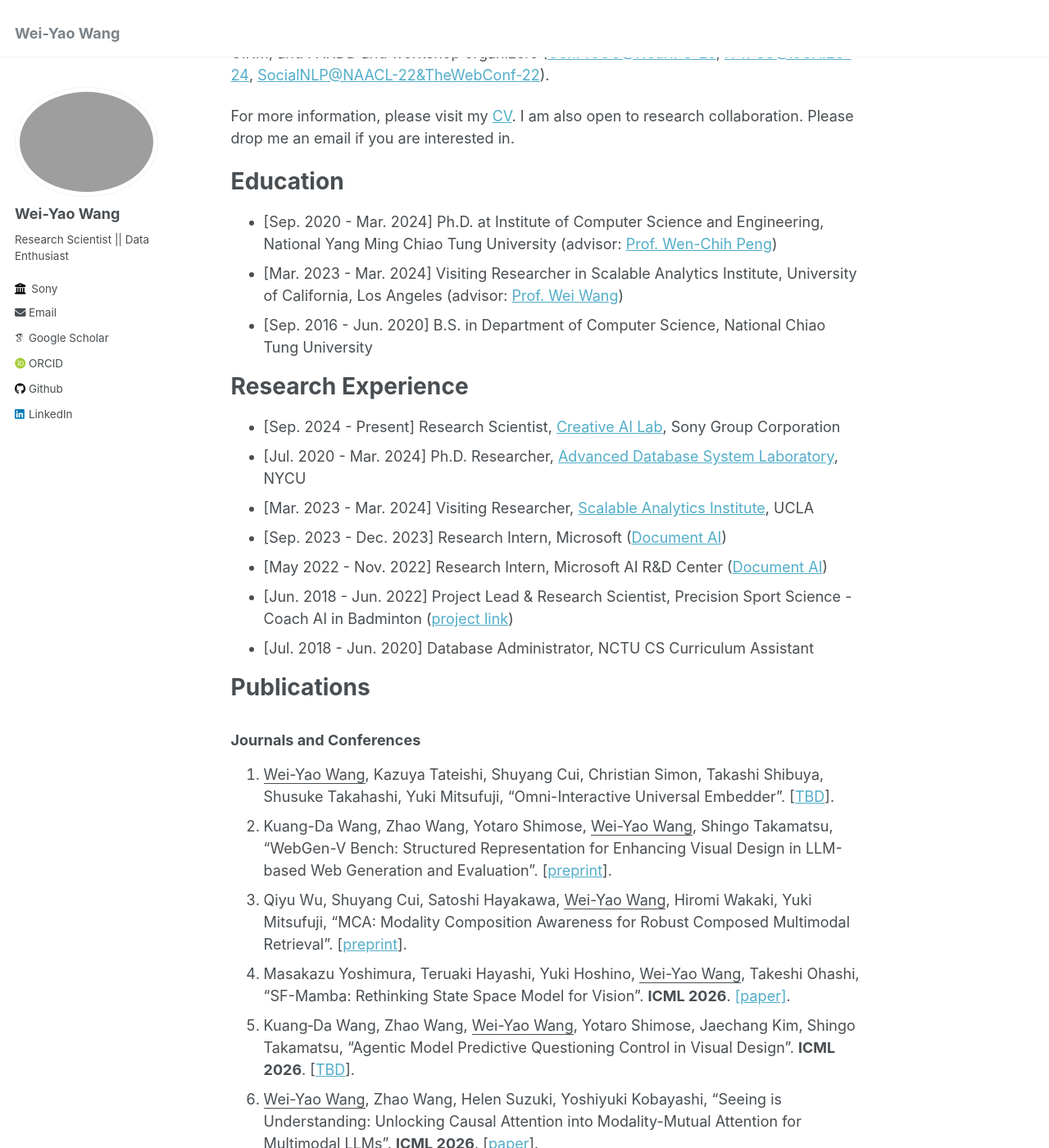
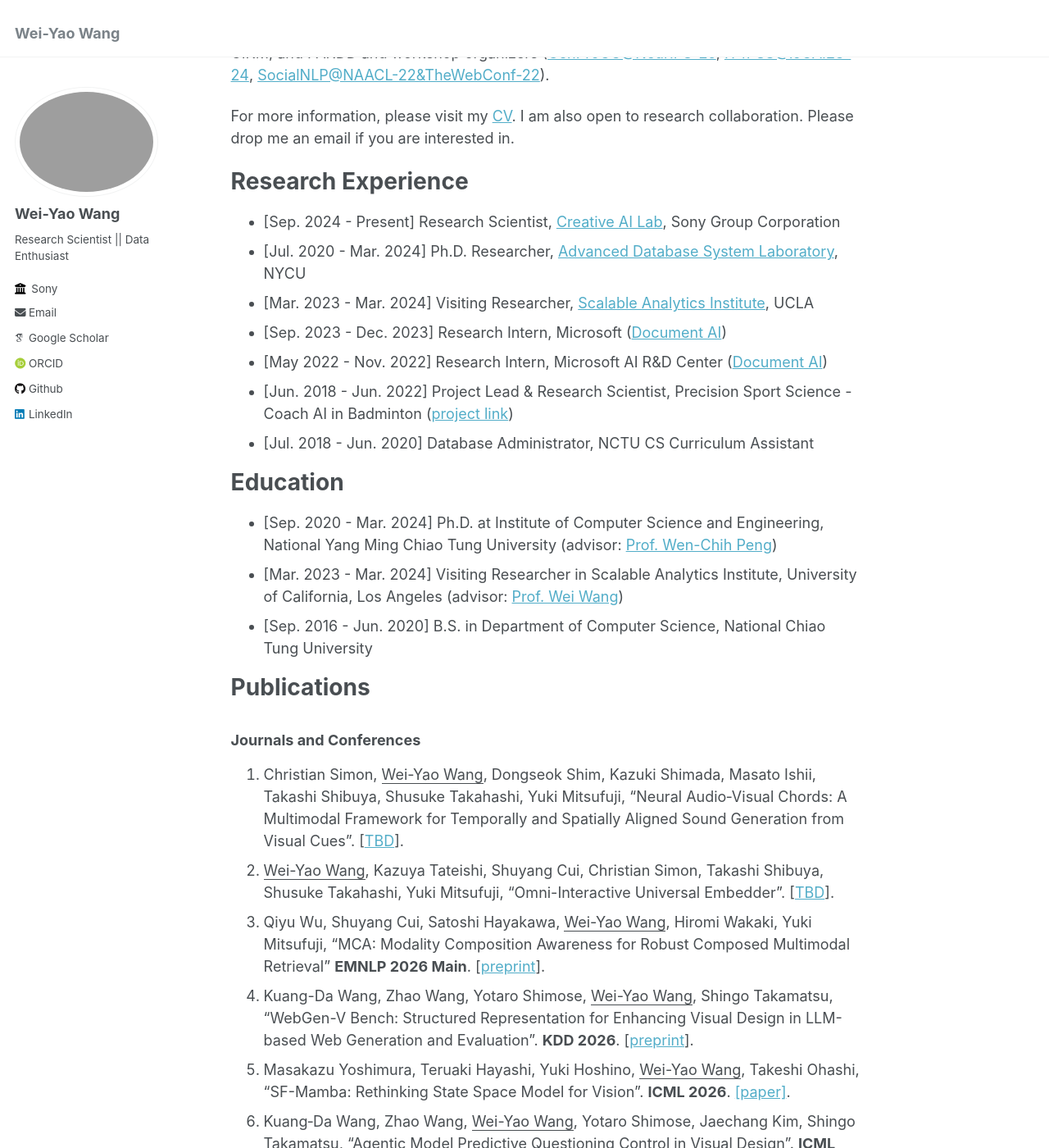
Before and after one commit to wywyWang/wywyWang.github.io, a Jekyll site: the page built from _pages/about.md, in a window 1280 px wide and 1400 px high, scrolled down 526 px. Shown: the whole window at 82% size. Built offline with Jekyll 4.4.1, drawn with Linux system fonts in a browser that asks for light colours; some web fonts are replaced; some of the changed text lies outside the part shown.

Commit message:
update papers

```diff
--- a/_pages/about.md
+++ b/_pages/about.md
@@ -7,17 +7,11 @@
   - /about.html
 ---
 
-My name is Wei-Yao Wang. I am a research scientist in the **[Creative AI Lab](https://sony.github.io/creativeai/)** at Sony, working on **Interactive omnimodal foundation models from LLM alignment to generation and LLM agents for content creation**. I received my Ph.D. and BSc degrees from National Yang Ming Chiao Tung University and National Chiao Tung University in Taiwan respectively, advised by [Prof. Wen-Chih Peng](https://sites.google.com/site/wcpeng/wcpeng). During my academic journey, I served as a visiting researcher at the ScAi lab advised by [Prof. Wei Wang](https://web.cs.ucla.edu/~weiwang/) at the University of California, Los Angeles. I was a research intern at [Document AI](https://www.microsoft.com/en-us/research/project/document-ai/overview/) in Microsoft in Seattle and Microsoft AI R&D Center in Taipei advised by [Paul Hsu](https://www.microsoft.com/en-us/research/people/paulhsu/), working on **low-resource field extractions from multi-modal documents with LLMs**.
+My name is Wei-Yao Wang. I am a research scientist in the **[Creative AI Lab](https://sony.github.io/creativeai/)** at Sony, working on **interactive multimodal models for content creation, spanning omni‑modal LLMs/embedders, video generation/editing, and agentic understanding**. I received my Ph.D. and BS degrees from National Yang Ming Chiao Tung University and National Chiao Tung University in Taiwan respectively, advised by [Prof. Wen-Chih Peng](https://sites.google.com/site/wcpeng/wcpeng). During my academic journey, I served as a visiting researcher at the ScAi lab advised by [Prof. Wei Wang](https://web.cs.ucla.edu/~weiwang/) at the University of California, Los Angeles. I was a research intern at [Document AI](https://www.microsoft.com/en-us/research/project/document-ai/overview/) in Microsoft in Seattle and Microsoft AI R&D Center in Taipei advised by [Paul Hsu](https://www.microsoft.com/en-us/research/people/paulhsu/), working on **low-resource field extractions from multi-modal documents with LLMs**.
 
 My research intersts include Interactive Omnimodal Models; LLM Agents; LLM Alignment; Foundation Models; Natural Language Processing; Sport Science; and Representation Learning; which has been published more than 40+ papers in international journals and major peer-reviewed conference proceedings (e.g., ICLR, NeurPS, ICML, CVPR, KDD, AAAI, ACL, EMNLP), including multiple best paper awards. I serve on the program committees of international conferences including ICLR, ICCV, AAAI, ACL ARR, KDD, IJCAI, CIKM, and PAKDD and workshop organizers ([GenProCC@NeurIPS-25](https://genprocc.github.io/), [IT4PSS@IJCAI23-24](https://wasn.csie.ncu.edu.tw/workshop/IT4PSS2024.html), [SocialNLP@NAACL-22&TheWebConf-22](https://sites.google.com/view/socialnlp2022/)).
 
 For more information, please visit my [CV](https://drive.google.com/file/d/1YWwWkMy9zy4jGmm8Jni4zRh-iomogupX/view?usp=drive_link). I am also open to research collaboration. Please drop me an email if you are interested in.
-
-Education
-======
-- [Sep. 2020 - Mar. 2024] Ph.D. at Institute of Computer Science and Engineering, National Yang Ming Chiao Tung University (advisor: [Prof. Wen-Chih Peng](https://sites.google.com/site/wcpeng/wcpeng))
-- [Mar. 2023 - Mar. 2024] Visiting Researcher in Scalable Analytics Institute, University of California, Los Angeles (advisor: [Prof. Wei Wang](https://web.cs.ucla.edu/~weiwang/))
-- [Sep. 2016 - Jun. 2020] B.S. in Department of Computer Science, National Chiao Tung University
 
 Research Experience
 ======
@@ -29,15 +23,22 @@
 - [Jun. 2018 - Jun. 2022] Project Lead & Research Scientist, Precision Sport Science - Coach AI in Badminton ([project link](https://github.com/wywyWang/CoachAI-Projects))
 - [Jul. 2018 - Jun. 2020] Database Administrator, NCTU CS Curriculum Assistant
 
+Education
+======
+- [Sep. 2020 - Mar. 2024] Ph.D. at Institute of Computer Science and Engineering, National Yang Ming Chiao Tung University (advisor: [Prof. Wen-Chih Peng](https://sites.google.com/site/wcpeng/wcpeng))
+- [Mar. 2023 - Mar. 2024] Visiting Researcher in Scalable Analytics Institute, University of California, Los Angeles (advisor: [Prof. Wei Wang](https://web.cs.ucla.edu/~weiwang/))
+- [Sep. 2016 - Jun. 2020] B.S. in Department of Computer Science, National Chiao Tung University
+
 Publications
 ======
 
 ### Journals and Conferences
-1. <ins>Wei-Yao Wang</ins>, Kazuya Tateishi, Shuyang Cui, Christian Simon, Takashi Shibuya, Shusuke Takahashi, Yuki Mitsufuji, "Omni-Interactive Universal Embedder". [[TBD]()].
-1. Kuang-Da Wang, Zhao Wang, Yotaro Shimose, <ins>Wei-Yao Wang</ins>, Shingo Takamatsu, "WebGen-V Bench: Structured Representation for Enhancing Visual Design in LLM-based Web Generation and Evaluation". [[preprint](https://arxiv.org/abs/2510.15306v1)].
-2. Qiyu Wu, Shuyang Cui, Satoshi Hayakawa, <ins>Wei-Yao Wang</ins>, Hiromi Wakaki, Yuki Mitsufuji, "MCA: Modality Composition Awareness for Robust Composed Multimodal Retrieval". [[preprint](https://arxiv.org/abs/2510.15543)].
-3. Masakazu Yoshimura, Teruaki Hayashi, Yuki Hoshino, <ins>Wei-Yao Wang</ins>, Takeshi Ohashi, "SF-Mamba: Rethinking State Space Model for Vision". **ICML 2026**. [[paper]](https://arxiv.org/abs/2603.16423).
-4. Kuang‑Da Wang, Zhao Wang, <ins>Wei-Yao Wang</ins>, Yotaro Shimose, Jaechang Kim, Shingo Takamatsu, "Agentic Model Predictive Questioning Control in Visual Design". **ICML 2026**. [[TBD]()].
+1. Christian Simon, <ins>Wei-Yao Wang</ins>, Dongseok Shim, Kazuki Shimada, Masato Ishii, Takashi Shibuya, Shusuke Takahashi, Yuki Mitsufuji, "Neural Audio‑Visual Chords: A Multimodal Framework for Temporally and Spatially Aligned Sound Generation from Visual Cues". [[TBD]()].
+2. <ins>Wei-Yao Wang</ins>, Kazuya Tateishi, Shuyang Cui, Christian Simon, Takashi Shibuya, Shusuke Takahashi, Yuki Mitsufuji, "Omni-Interactive Universal Embedder". [[TBD]()].
+3. Qiyu Wu, Shuyang Cui, Satoshi Hayakawa, <ins>Wei-Yao Wang</ins>, Hiromi Wakaki, Yuki Mitsufuji, "MCA: Modality Composition Awareness for Robust Composed Multimodal Retrieval" **EMNLP 2026 Main**. [[preprint](https://arxiv.org/abs/2510.15543)].
+3. Kuang-Da Wang, Zhao Wang, Yotaro Shimose, <ins>Wei-Yao Wang</ins>, Shingo Takamatsu, "WebGen-V Bench: Structured Representation for Enhancing Visual Design in LLM-based Web Generation and Evaluation". **KDD 2026**. [[preprint](https://arxiv.org/abs/2510.15306v1)].
+4. Masakazu Yoshimura, Teruaki Hayashi, Yuki Hoshino, <ins>Wei-Yao Wang</ins>, Takeshi Ohashi, "SF-Mamba: Rethinking State Space Model for Vision". **ICML 2026**. [[paper]](https://arxiv.org/abs/2603.16423).
+5. Kuang‑Da Wang, Zhao Wang, <ins>Wei-Yao Wang</ins>, Yotaro Shimose, Jaechang Kim, Shingo Takamatsu, "Agentic Model Predictive Questioning Control in Visual Design". **ICML 2026**. [[TBD]()].
 5. <ins>Wei-Yao Wang</ins>, Zhao Wang, Helen Suzuki, Yoshiyuki Kobayashi, "Seeing is Understanding: Unlocking Causal Attention into Modality-Mutual Attention for Multimodal LLMs". **ICML 2026**. [[paper](https://arxiv.org/abs/2503.02597)].
 6. Yen-Che Chien, Kuang-Da Wang, <ins>Wei-Yao Wang</ins>, Wen-Chih Peng, "NEWSAGENT: Benchmarking Multimodal Agents as Journalists with Real-World Newswriting Tasks". **ACL 2026 Findings**. [[paper](https://arxiv.org/abs/2509.00446)].
 5. Zhao Wang, Sota Moriyama, <ins>Wei-Yao Wang</ins>, Briti Gangopadhyay, Shingo Takamatsu, "Talk Structurally, Act Hierarchically: A Collaborative Framework for LLM Multi-Agent Systems". **IEEE Transactions on Artificial Intelligence 2026**. [[preprint](https://arxiv.org/abs/2502.11098)].
```
